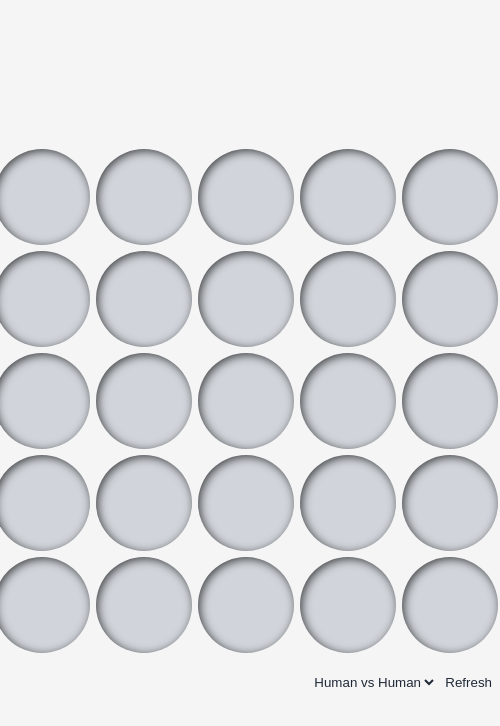
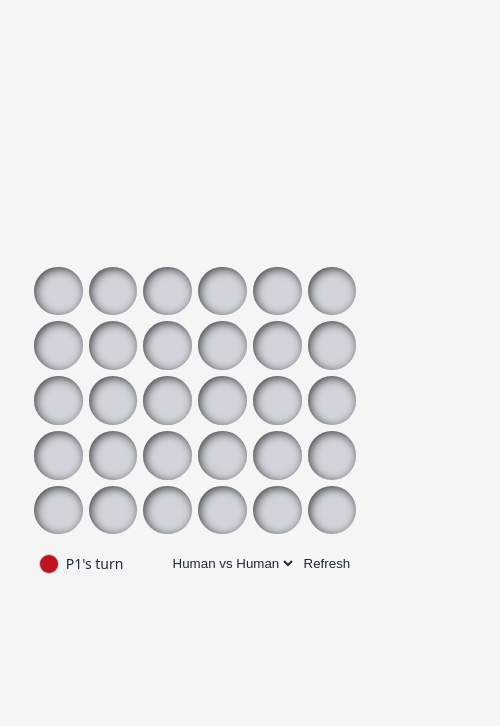
Before and after one commit to george-yi-hao-xu/connect4-web-tutorial, a React (Vite) app: page / in a window 390 px wide. Shown: the top 726 px of the page, 500 px wide, since content can reach past the window. Built offline with nearby package versions, Linux system fonts and the light colour scheme.

Commit message:
mobile ui (#3)

```diff
--- a/src/styles/global.scss
+++ b/src/styles/global.scss
@@ -8,7 +8,7 @@
   --color-bg-cell-empty: #d1d5db;
   --gap: 2px;
   --gap-l: 8px;
-  --cell-size: 96px;
+  --cell-size: min(100vw / 8, 100vh / 10);
   --cell-shadow:
     inset 2px 2px 10px rgba(0, 0, 0, 0.7),
     inset -1px -1px 6px rgba(255, 255, 255, 0.04),
```
